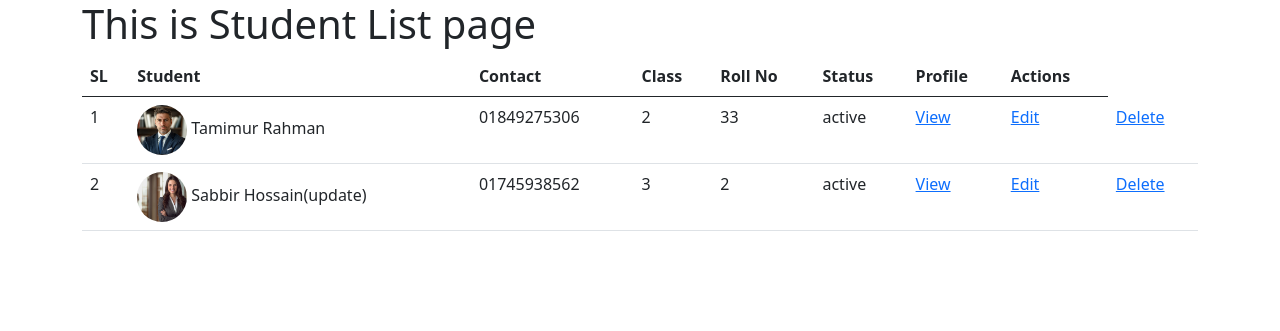
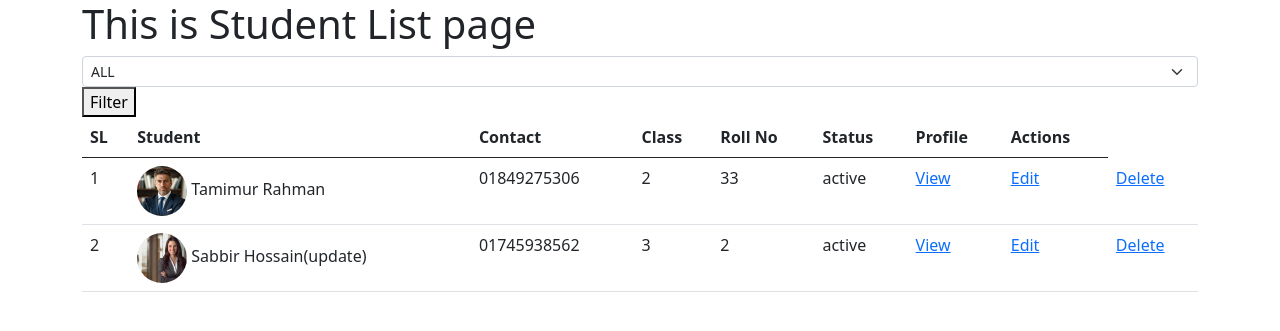
Before and after one commit to TamimurRahman/StudentManagement, a Django app: page / in a window 1280 px wide. Shown: the top 331 px of the page. Run offline with Django 5.2, Linux system fonts and the light colour scheme; data comes from the database, SQL or seed files in the repository.

Commit message:
Now successfully class wise student filter

```diff
--- a/student_management/students/templates/student_list.html
+++ b/student_management/students/templates/student_list.html
@@ -21,7 +21,22 @@
 
 
 <h1>This is Student List page</h1>
-
+<form action="" method='get'>
+<select class="form-select form-select-sm" aria-label=".form-select-sm example" name='student_class'>
+  <option value='all'{% if class_filter == 'all' %}selected{% endif %}>ALL</option>
+  <option value="1"{% if class_filter == '1' %}selected{% endif %}>class 1</option>
+  <option value="2"{% if class_filter == '2' %}selected{% endif %}>class 2</option>
+  <option value="3"{% if class_filter == '3' %}selected{% endif %}>class 3</option>
+    <option value="4"{% if class_filter == '4' %}selected{% endif %}>class 4</option>
+  <option value="5"{% if class_filter == '5' %}selected{% endif %}>class 5</option>
+  <option value="6"{% if class_filter == '6' %}selected{% endif %}>class 6</option>
+    <option value="7"{% if class_filter == '7' %}selected{% endif %}>class 7</option>
+  <option value="8"{% if class_filter == '8' %}selected{% endif %}>class 8</option>
+  <option value="9"{% if class_filter == '9' %}selected{% endif %}>class 9</option>
+  <option value="10"{% if class_filter == '10' %}selected{% endif %}>class 10</option>
+</select>
+<button type="submit">Filter</button>
+</form>
     <table class="table">
   <thead>
     <tr>
--- a/student_management/students/views.py
+++ b/student_management/students/views.py
@@ -26,7 +26,11 @@ def create_student(request):
 
 def student_list(request):
     all_students = Student_Info.objects.all()
-    return render(request,'student_list.html',{'all_students':all_students})
+    class_filter = request.GET.get('student_class','all')
+    if class_filter != 'all':
+        all_students = all_students.filter(student_class=class_filter)
+
+    return render(request,'student_list.html',{'all_students':all_students,'class_filter':class_filter})
 
 def student_profile_view(request,id):
     student = Student_Info.objects.get(id=id) # id capture korlam
```
